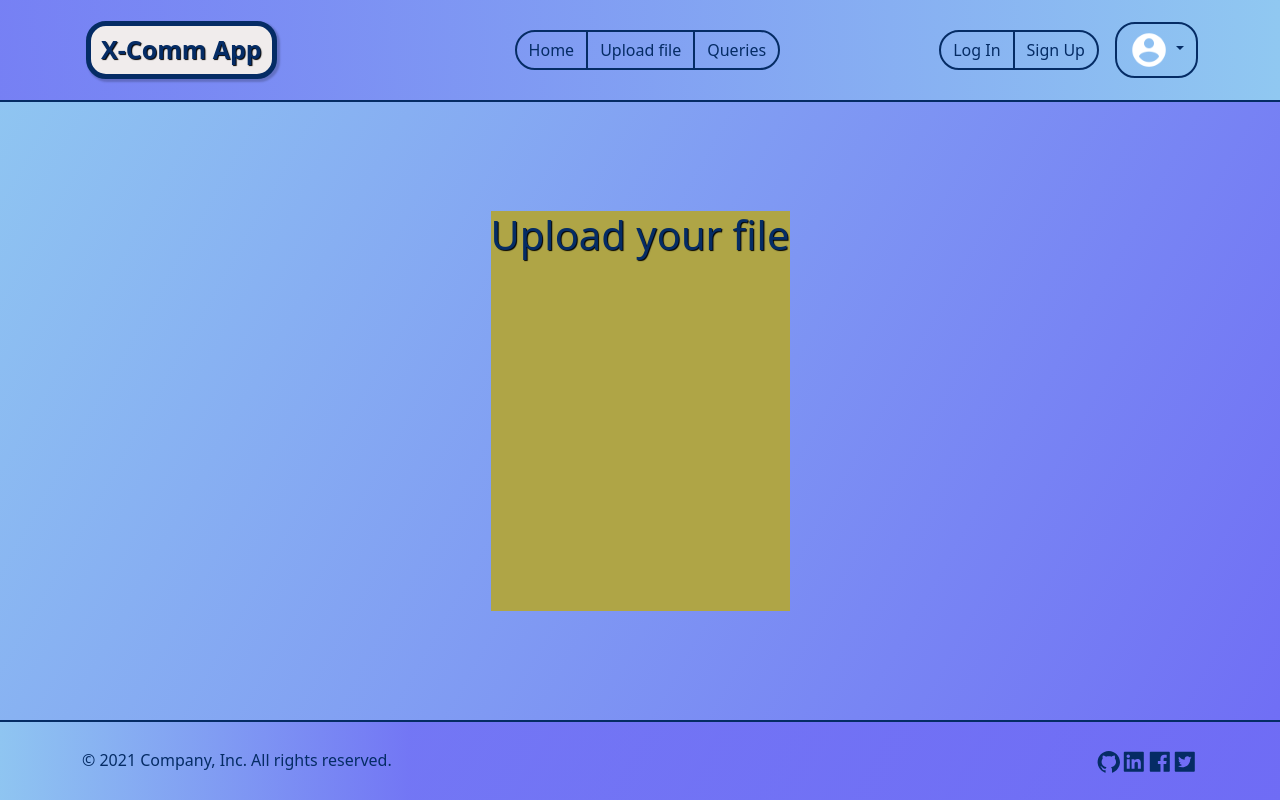
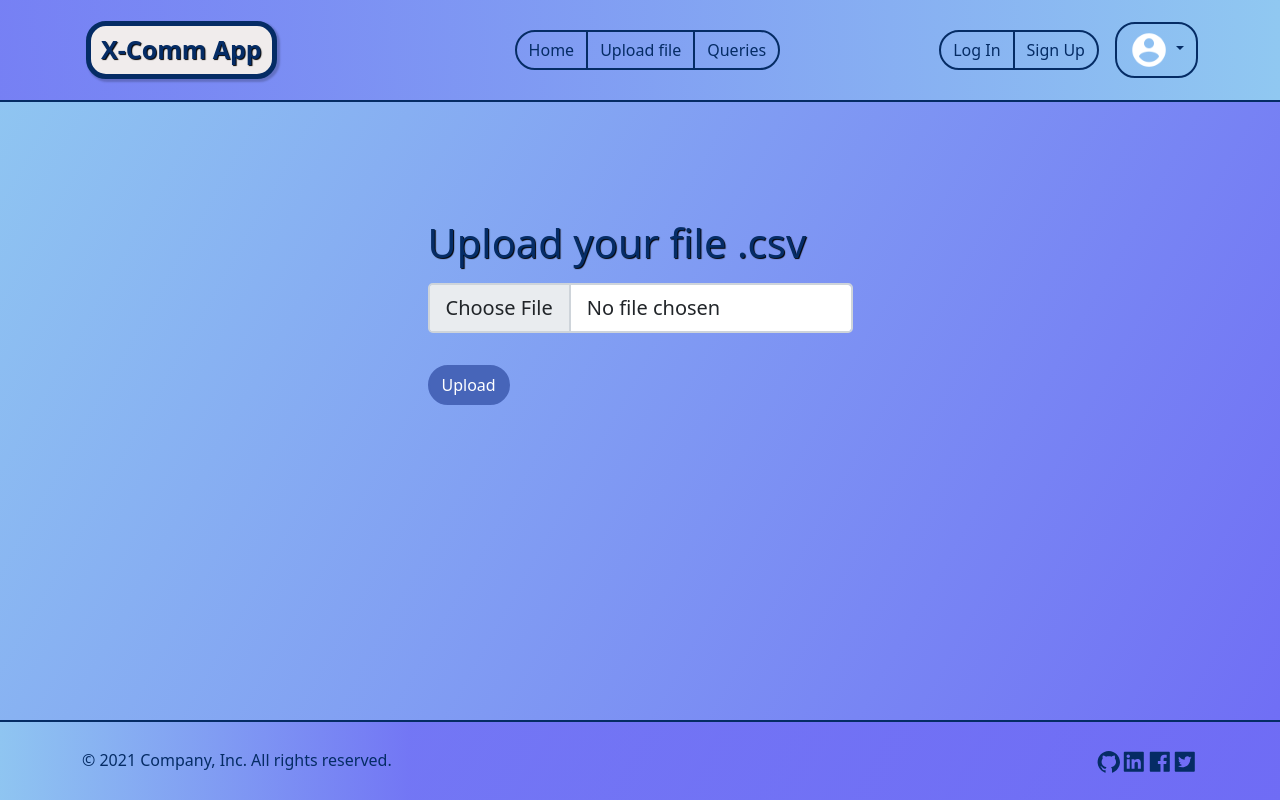
Before and after one commit to tomorrowdevs-projects/team2-real-world-app, a React (Create React App) app in the folder client/: page /upload in a window 1280 px wide. Built offline with nearby package versions, Linux system fonts and the light colour scheme.

Commit message:
[FEAT] Improvements in the upload section
Added component containing presentation logic.

```diff
--- /dev/null
+++ b/client/src/pages/UploadFile/UploadFile.js
@@ -0,0 +1,50 @@
+import { Form, Button, ProgressBar } from 'react-bootstrap';
+import './upload-file-section.scss';
+
+const UploadFileSection = ({
+  progress,
+  handleSubmit,
+  handleInputFile,
+  cancelUpload,
+}) => {
+  return (
+    <main>
+      <section>
+        <Form onSubmit={handleSubmit}>
+          <Form.Group controlId='formFileLg'>
+            <Form.Label className='mt-2'>
+              <h1>Upload your file .csv</h1>
+            </Form.Label>
+            <Form.Control
+              type='file'
+              size='lg'
+              onChange={handleInputFile}
+              // accept='.csv'
+            />
+          </Form.Group>
+          <div
+            style={{
+              height: '2rem',
+            }}
+          >
+            {progress && (
+              <ProgressBar now={progress} label={`${progress}%`} animated />
+            )}
+          </div>
+          <div className='button-box'>
+            <Button variant='primary' type='submit'>
+              Upload
+            </Button>
+            {progress && progress < 100 && (
+              <Button variant='outline-primary' onClick={() => cancelUpload()}>
+                Cancel
+              </Button>
+            )}
+          </div>
+        </Form>
+      </section>
+    </main>
+  );
+};
+
+export default UploadFileSection;
--- a/client/src/pages/UploadFile/index.js
+++ b/client/src/pages/UploadFile/index.js
@@ -1,10 +1,7 @@
-import './upload-file.scss';
+import UploadFileSection from './UploadFile';
+
 const UploadFile = () => {
-  return (
-    <div className='container-upload-file'>
-      <h1>Upload your file</h1>
-    </div>
-  );
+  return <UploadFileSection />;
 };
 
 export default UploadFile;
--- /dev/null
+++ b/client/src/pages/UploadFile/upload-file-section.scss
@@ -0,0 +1,8 @@
+.upload-file-section {
+  .button-box {
+    position: relative;
+    display: flex;
+    justify-content: space-between;
+    margin-top: 20px;
+  }
+}
--- a/client/src/pages/UploadFile/upload-file.scss
+++ /dev/null
@@ -1,3 +0,0 @@
-.container-upload-file {
-  background-color: #afa546;
-}
```
